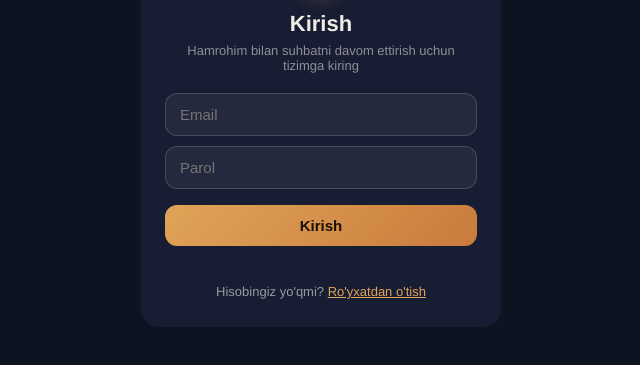
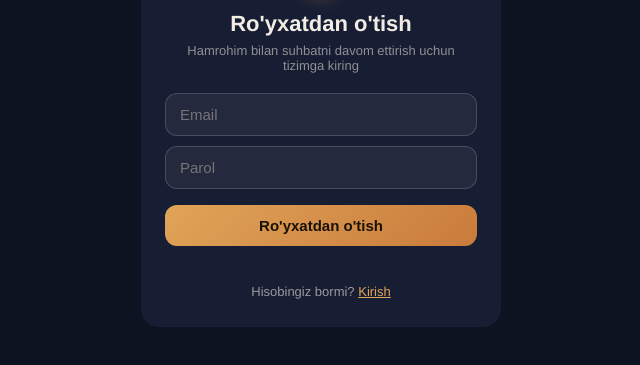
Before and after one commit to bilolxonkomoljonov/Hamrohim, a website: page index.html in a window 1280 px wide. Shown: the part 273-638 px from the top of the page, without its empty margins (319-959 px from the left). Drawn offline with nearby package versions, Linux system fonts and the light colour scheme.

Commit message:
Update index.html

```diff
--- a/index.html
+++ b/index.html
@@ -359,7 +359,7 @@
 
   let currentSession = null;
   let userProfile = null;
-  let isSignUpMode = false;
+  let isSignUpMode = true;
 
   const authModal = document.getElementById('authModal');
   const authEmail = document.getElementById('authEmail');
@@ -493,6 +493,7 @@
       await afterLogin();
     } else {
       authModal.classList.remove('hidden');
+      applyLanguage();
     }
   }
 
```
